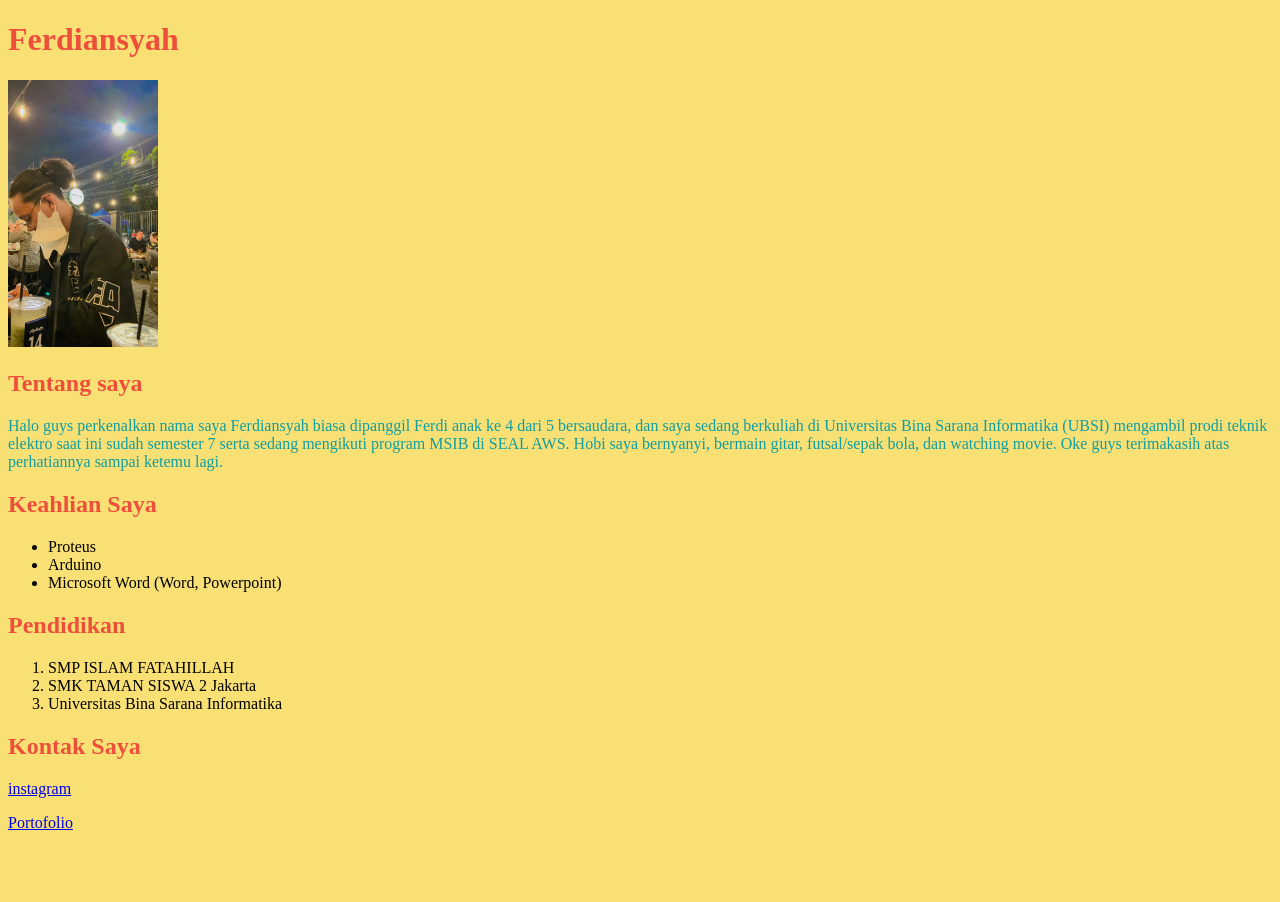
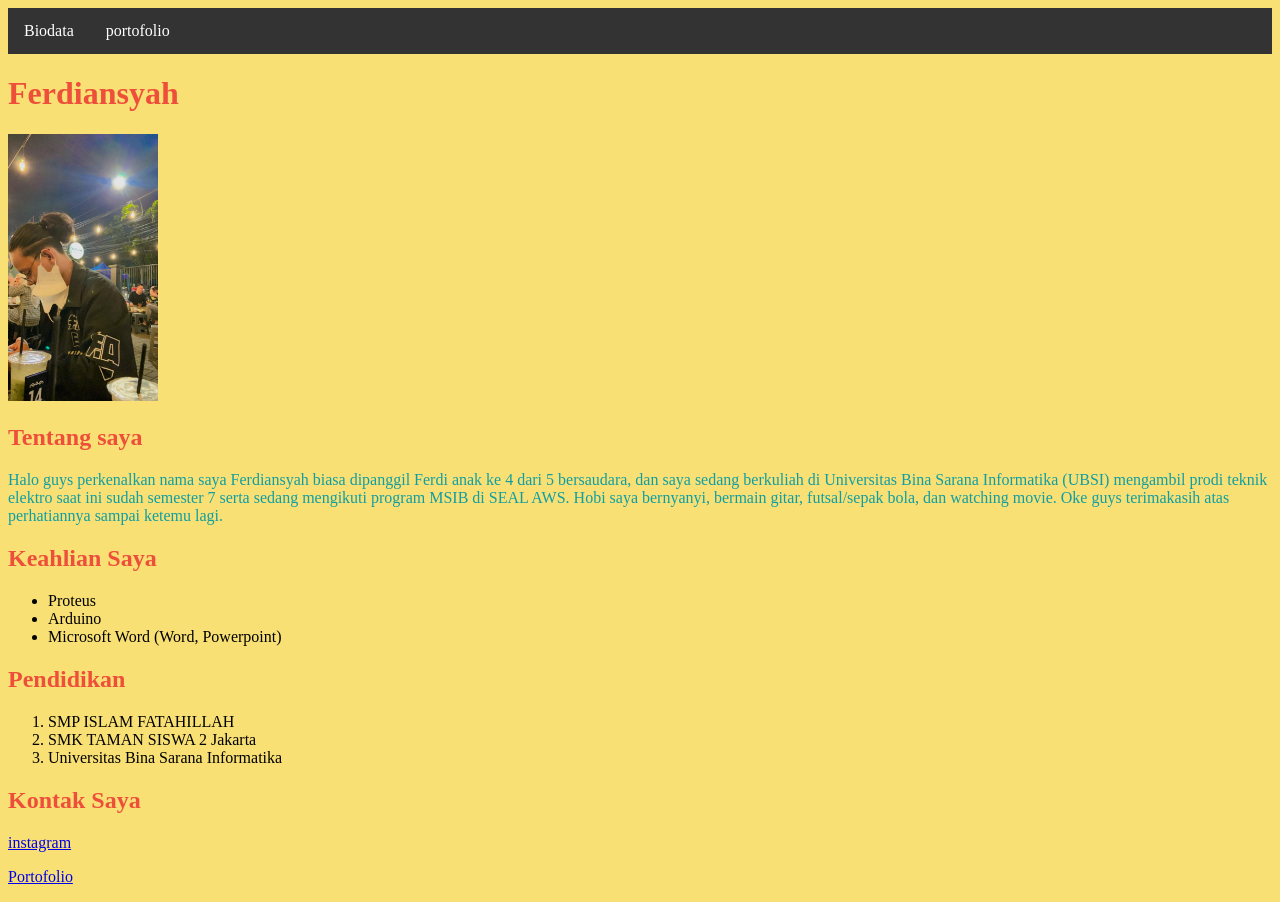
Before and after one commit to ferdihamud/ferdihamud.github.io, a plain HTML site: page index.html in a window 1280 px wide. Before the commit the page ends 848 px from the top, so only its background shows below. Drawn offline with Linux system fonts and the light colour scheme.

Commit message:
tambah menu

```diff
--- a/Biodata.html
+++ b/index.html
@@ -9,6 +9,30 @@
         body {background-color: #f8e074;}
         h1, h2 {color: rgb(238, 79, 58);}
 
+        .menu ul {
+            list-style-type: none;
+            margin: 0;
+            padding: 0;
+            overflow: hidden;
+            background-color: #333;
+        }
+
+        .menu li {
+            float: left;
+        }
+
+        .menu li a {
+            display: block;
+            color: white;
+            text-align: center;
+            padding: 14px 16px;
+            text-decoration: none;
+        }
+
+        .menu li a:hover {
+            background-color: #111;
+        }
+
     </style>
 
     <link rel="stylesheet" type="text/css" href="style.css">
@@ -16,6 +40,15 @@
 </head>
 
 <body class="external2">
+    <div class="menu">
+        <ul>
+            <li> <a href="">Biodata </a></li>
+            <li><a href="portofolio.html">portofolio</a></li>
+        </ul>
+    </div>
+
+
+
 <h1>Ferdiansyah</h1>
 <img src ="Foto saya.jpeg" width="150">
 <h2>Tentang saya</h2>
```
Also changed, not shown: portofolio.html (+4 -1 lines).
